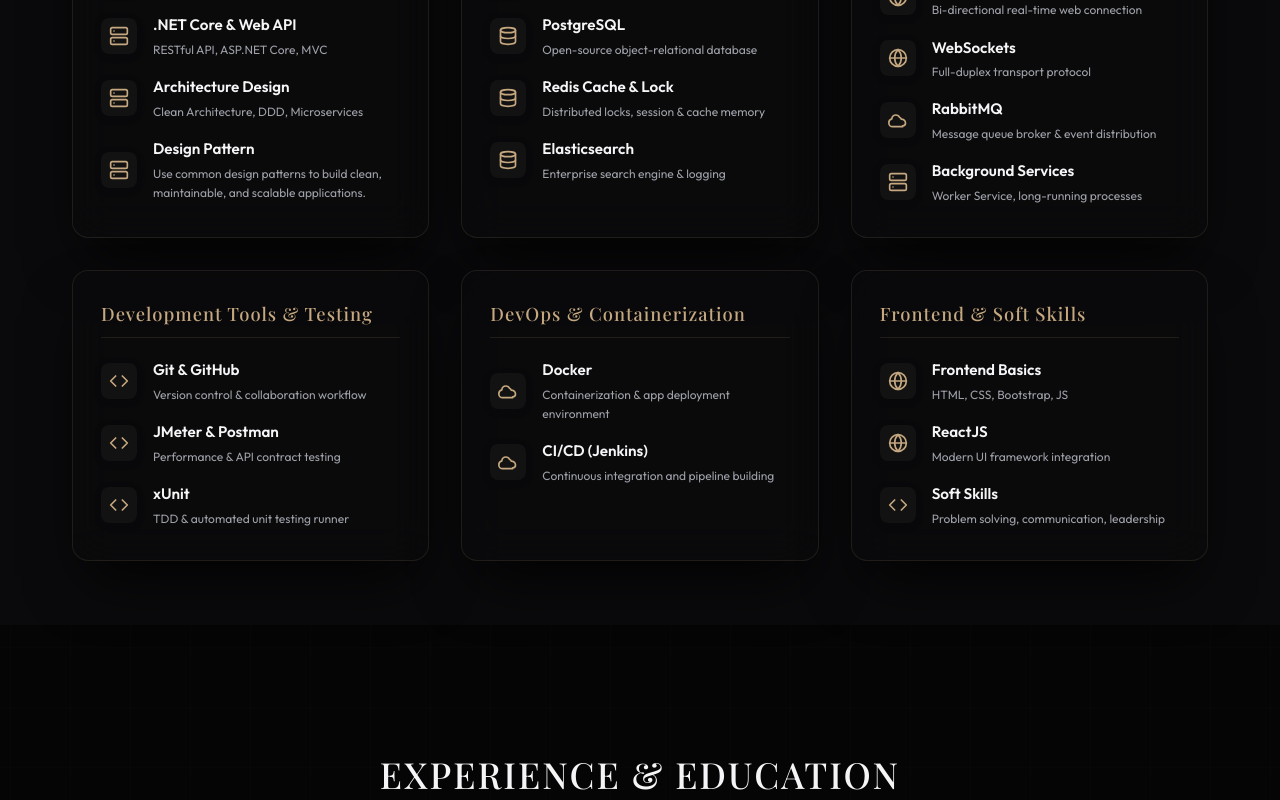
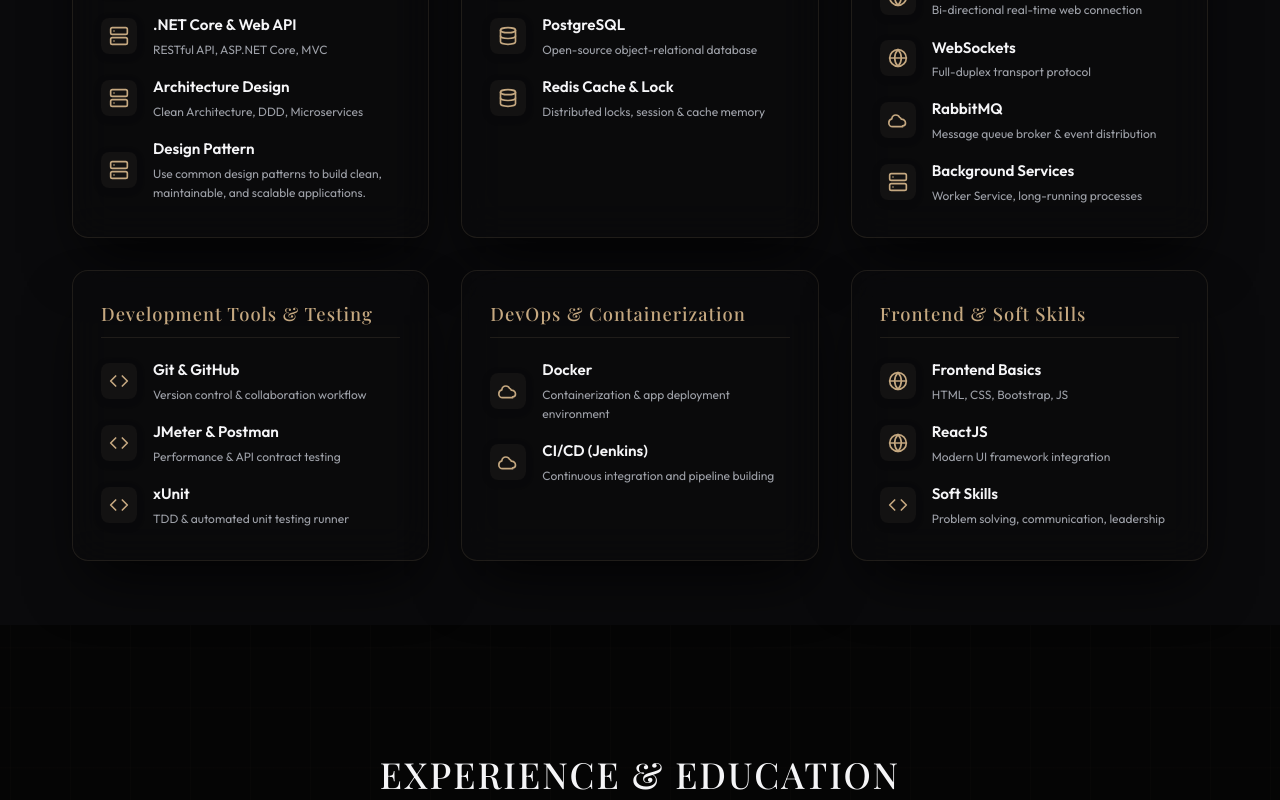
Before and after one commit to khongphaiduc/portfolio-app, a React (Vite) app: page / in a window 1280 px wide. Shown: the part 1380-2180 px from the top of the page. Built offline with nearby package versions, Linux system fonts and the light colour scheme; a web font is replaced by a local one.

Commit message:
feat: implement portfolio application skeleton with theme toggling, routing, and typing effect components

```diff
--- a/src/App.jsx
+++ b/src/App.jsx
@@ -119,13 +119,13 @@ function App() {
     window.addEventListener('popstate', handleLocationChange);
 
     const originalPushState = window.history.pushState;
-    window.history.pushState = function(...args) {
+    window.history.pushState = function (...args) {
       originalPushState.apply(this, args);
       handleLocationChange();
     };
 
     const originalReplaceState = window.history.replaceState;
-    window.history.replaceState = function(...args) {
+    window.history.replaceState = function (...args) {
       originalReplaceState.apply(this, args);
       handleLocationChange();
     };
@@ -228,14 +228,15 @@ function App() {
       title: 'Food Ordering Microservices',
       period: 'Dec 2025 - Present',
       description: 'A food ordering system designed using Microservices architecture and Domain-Driven Design (DDD) principles. Provides an application decoupling solution that enables independent scalability of core services with high reliability.',
-      tags: ['ASP.NET Core', 'gRPC', 'EF Core', 'Elasticsearch', 'Redis', 'RabbitMQ', 'SignalR', 'ReactJS'],
+      tags: ['ASP.NET Core', 'gRPC', 'EF Core', 'Redis', 'RabbitMQ', 'SignalR', 'ReactJS'],
       beLink: 'https://github.com/khongphaiduc/food-ordering-microservices-ddd',
       feLink: 'https://github.com/khongphaiduc/food-ordering-microservices-frontend',
       image: project1Img,
       deepDive: [
-        'Built an AI-based personalized food recommendation engine utilizing user interaction logs (views, cart events).',
-        'Leveraged Elasticsearch to provide intelligent autocompletion search suggestions, increasing search accuracy and relevance.',
-        'Developed a real-time order state management system using SignalR to instantly synchronize order updates between customers and the kitchen staff.'
+        'Implemented an AI-based personalized recommendation engine utilizing data from user interactions.',
+        'Developed an inventory deduction service in a microservices architecture using atomic database updates to prevent race conditions and overselling under concurrent requests.',
+        'Implemented PayOS webhook integration to automatically verify payment results and synchronize order status, ensuring reliable payment confirmation and reducing manual intervention.',
+        'Developed a real-time order management system with SignalR, allowing staff to instantly receive and handle new orders, significantly improving operational responsiveness.'
       ]
     },
     {
@@ -274,7 +275,6 @@ function App() {
         { name: 'SQL Server', detail: 'Relational DB management & Tuning', icon: <DatabaseIcon /> },
         { name: 'PostgreSQL', detail: 'Open-source object-relational database', icon: <DatabaseIcon /> },
         { name: 'Redis Cache & Lock', detail: 'Distributed locks, session & cache memory', icon: <DatabaseIcon /> },
-        { name: 'Elasticsearch', detail: 'Enterprise search engine & logging', icon: <DatabaseIcon /> }
       ]
     },
     {
```
